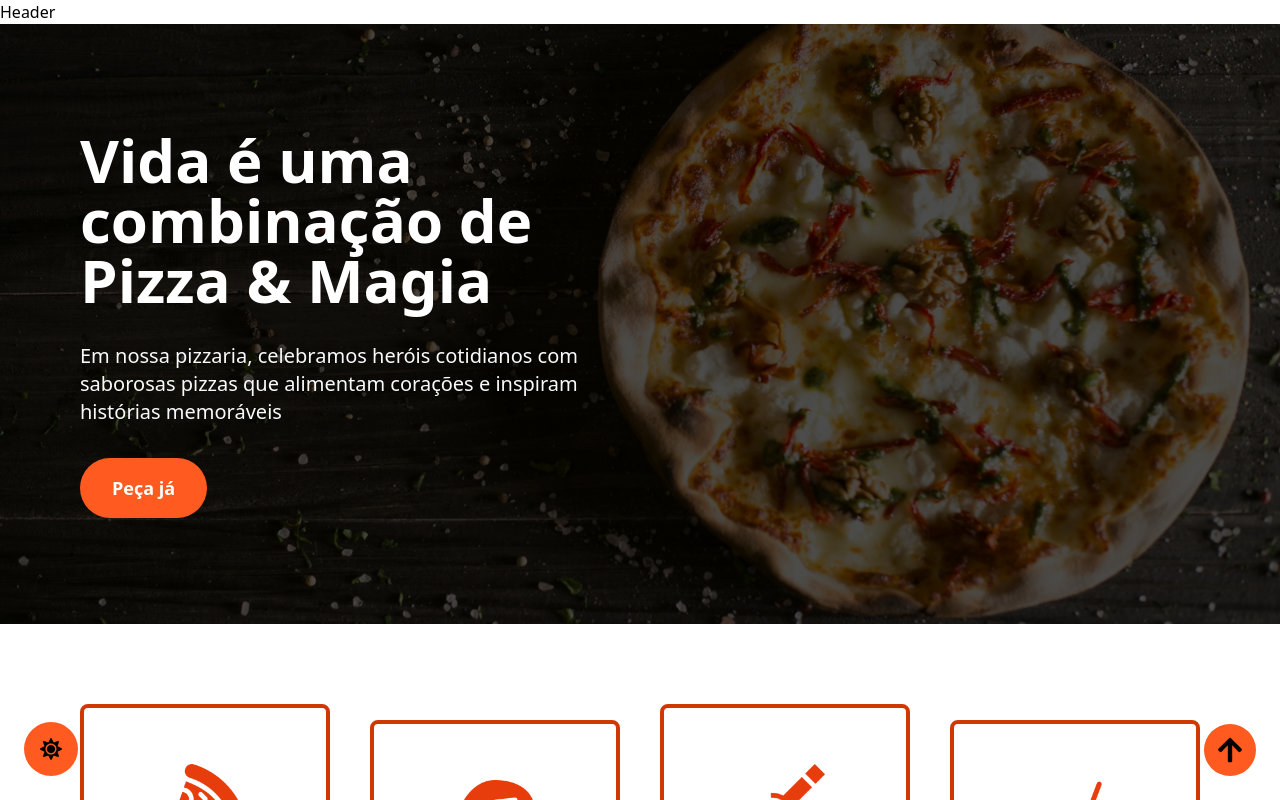
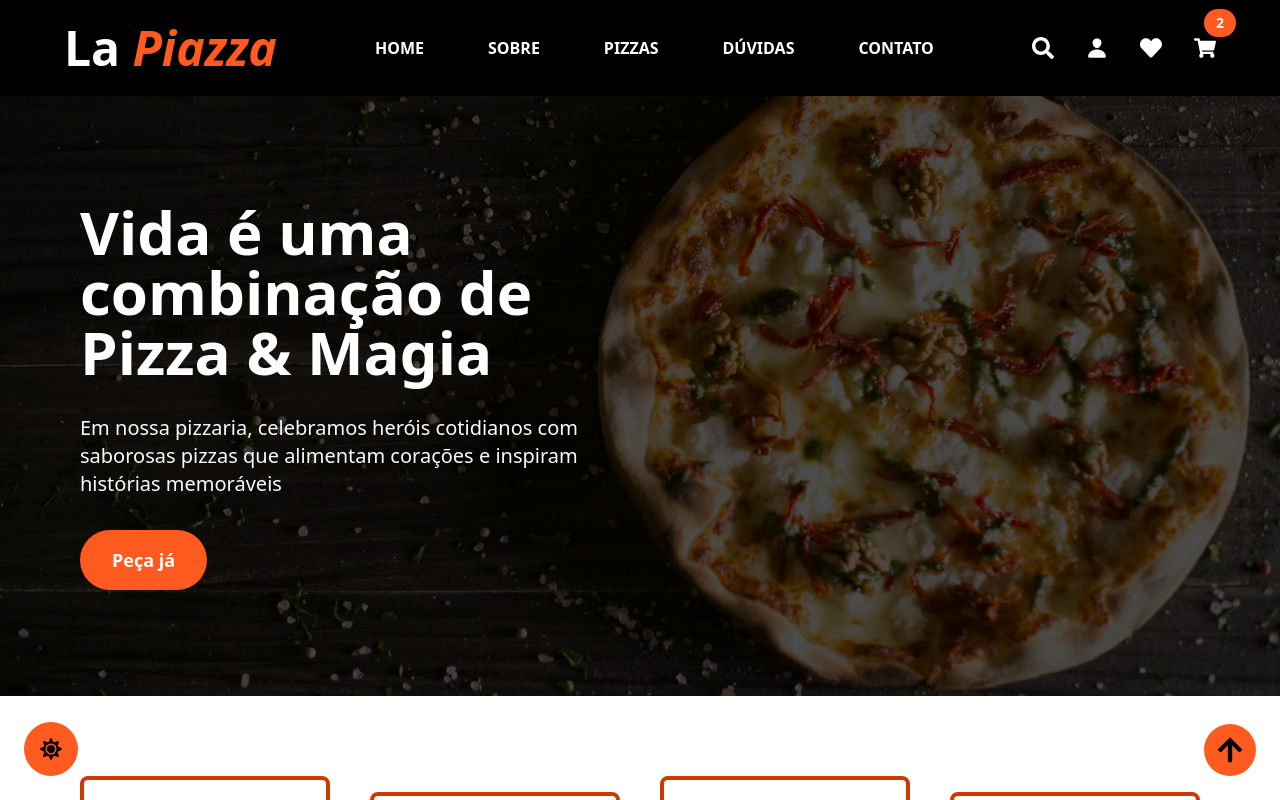
Before and after one commit to diegovilhalva/la_piazza, a React (Vite) app: page / in a window 1280 px wide. Shown: the top 800 px of the page. Built offline with nearby package versions, Linux system fonts and the light colour scheme.

Commit message:
Header section finished

```diff
--- a/src/sections/Header.jsx
+++ b/src/sections/Header.jsx
@@ -1,8 +1,83 @@
 
+import { FaSearch, FaHeart, FaShoppingCart } from "react-icons/fa"
+import { IoPerson } from "react-icons/io5"
+import { Link } from "react-scroll"
+import { FaXmark, FaBars } from "react-icons/fa6"
+import { useDarkMode } from "../DarkModeContext"
+import { useState } from "react"
 
 const Header = () => {
+
+  const [isMenuOpen, setIsMenuOpen] = useState(false)
+  const { darkMode, toggledarkMode } = useDarkMode()
+
+  const toggleMenu = () => {
+    setIsMenuOpen(prev => !prev)
+  }
+  const closemenu = () => {
+    setIsMenuOpen(false)
+  }
+
+  const navItems = [
+    {
+      link: 'Home',
+      path: 'home'
+    },
+    {
+      link: 'Sobre',
+      path: 'about'
+    },
+    {
+      link: 'Pizzas',
+      path: 'pizza'
+    },
+    {
+      link: 'Dúvidas',
+      path: 'faq'
+    },
+    {
+      link: 'Contato',
+      path: 'contact'
+    }
+  ]
   return (
-    <div>Header</div>
+    <nav className={`${darkMode ? 'dark bg-gray-800' : 'light bg-black'} w-full flex justify-between items-center gap-1 lg:px-16 px-6 py-6 sticky top-0 z-50`}>
+        <h1 className="text-white font-bold lg:text-5xl text-3xl">La <span className="italic text-orange-500">Piazza</span></h1>
+        <ul className="lg:flex justify-center items-center gap-10 hidden">
+          {navItems.map(({link,path}) => (
+            <Link key={path} className="text-white uppercase font-semibold cursor-pointer p-3
+            rounded-lg hover:bg-orange-500 dark:hover:text-black hover:text-white" to={path} spy={true} offset={-100} smooth={true}>
+              {link}
+            </Link>
+          ))}
+        </ul>
+        <div id="header-icons" className="lg:flex  hidden justify-center items-center gap-8
+        text-white ">
+          <FaSearch className="w-[22px] h-[22px]  transform hover:scale-125 transition-transform duration-300 cursor-pointer"/>
+          <IoPerson className="w-[22px] h-[22px]  transform hover:scale-125 transition-transform duration-300 cursor-pointer"/>
+          <FaHeart className="w-[22px] h-[22px]  transform hover:scale-125 transition-transform duration-300 cursor-pointer"/>
+          <div className="relative">
+              <FaShoppingCart className="w-[22px] h-[22px] transform hover:scale-125
+             transition-transform duration-300 cursor-pointer "/>
+             <div className="bg-orange-500 dark:bg-white dark:text-black px-3 py-1 text-white rounded-full absolute -top-[28px] -right-[20px] text-sm font-bold   ">
+                2
+             </div>
+          </div>
+        </div>
+        <div className="flex justify-center items-center lg:hidden mt-2" onClick={toggleMenu}>
+              <div>
+                 {isMenuOpen ? <FaXmark className="text-white text-3xl cursor-pointer " /> : <FaBars className="text-white text-3xl cursor-pointer " />}
+              </div>
+        </div>
+        <div className={`${isMenuOpen ? 'flex' : 'hidden'} w-full h-fit bg-slate-800 p-4  absolute top-[80px]
+        left-0`} onClick={closemenu}>
+            <ul className="flex flex-col justify-center items-center gap-2 w-full">
+              {navItems.map(({link,path}) => (
+                <Link key={path} className="text-white font-semibold p-3 rounded-lg hover:bg-orange-500 hover:text-white w-full text-center" to={path} spy={true} offset={-100} smooth={true}>{link}</Link>
+              ))}
+            </ul>
+          </div>
+    </nav>
   )
 }
 
```
